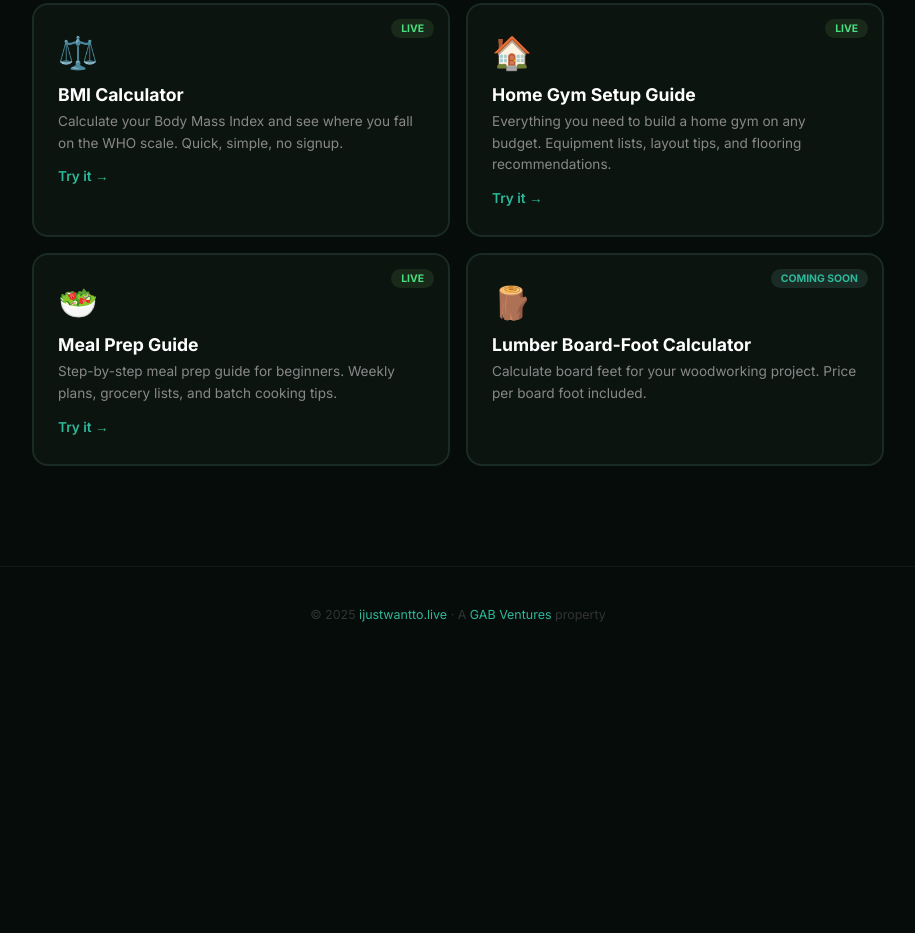
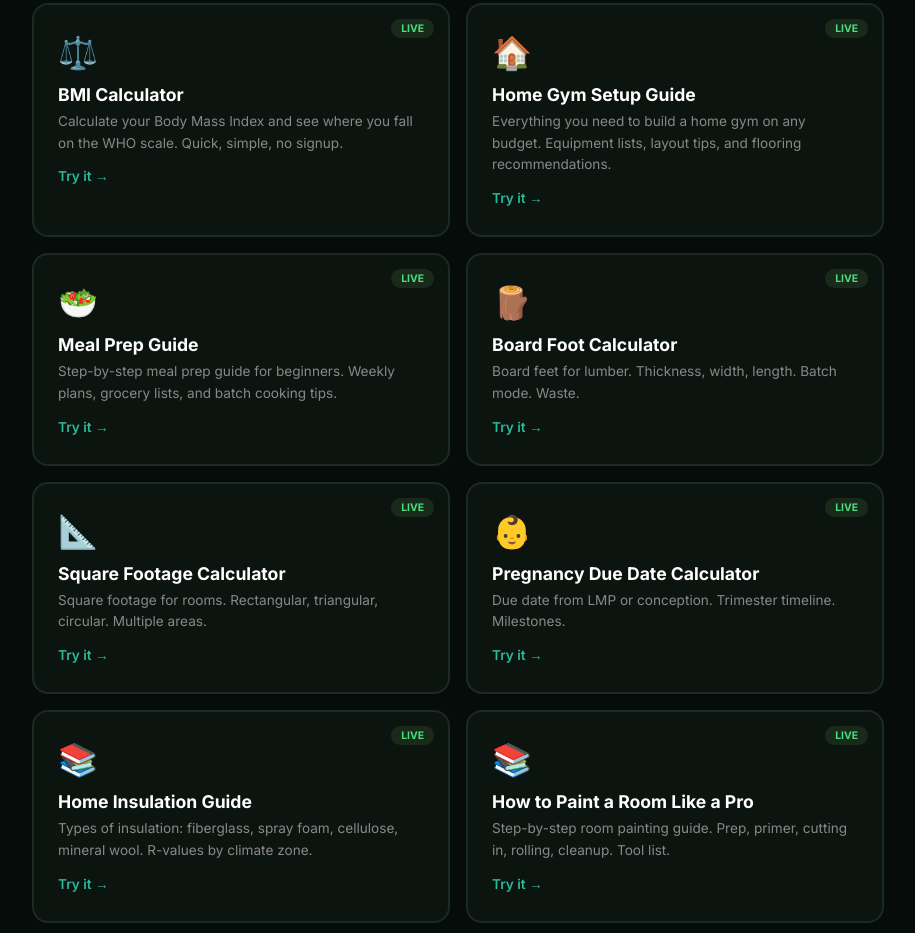
Before and after one commit to GabrielDancause/ijustwantto-live, an Astro site: page / in a window 1280 px wide. Shown: the part 2867-3800 px from the top of the page, without its empty margins (182-1097 px from the left). Before the commit the page ends 3529 px from the top, so only its background shows below. Built offline with nearby package versions, Linux system fonts and the light colour scheme; Astro itself is replaced by a stand-in of ours.

Commit message:
Mark 5 new tools/guides as LIVE on homepage

```diff
--- a/src/pages/index.astro
+++ b/src/pages/index.astro
@@ -27,7 +27,11 @@ const tools = [
   { emoji: "⚖️", name: "BMI Calculator", slug: "/bmi-calculator", desc: "Calculate your Body Mass Index and see where you fall on the WHO scale. Quick, simple, no signup." },
   { emoji: "🏠", name: "Home Gym Setup Guide", slug: "/guide-home-gym", desc: "Everything you need to build a home gym on any budget. Equipment lists, layout tips, and flooring recommendations." },
   { emoji: "🥗", name: "Meal Prep Guide", slug: "/guide-meal-prep", desc: "Step-by-step meal prep guide for beginners. Weekly plans, grocery lists, and batch cooking tips." },
-  { emoji: "🪵", name: "Lumber Board-Foot Calculator", desc: "Calculate board feet for your woodworking project. Price per board foot included.", soon: true },
+  { emoji: "🪵", name: "Board Foot Calculator", slug: "/lumber-calculator", desc: "Board feet for lumber. Thickness, width, length. Batch mode. Waste." },
+  { emoji: "📐", name: "Square Footage Calculator", slug: "/sqft-calculator", desc: "Square footage for rooms. Rectangular, triangular, circular. Multiple areas." },
+  { emoji: "👶", name: "Pregnancy Due Date Calculator", slug: "/pregnancy-calculator", desc: "Due date from LMP or conception. Trimester timeline. Milestones." },
+  { emoji: "📚", name: "Home Insulation Guide", slug: "/guide-insulation", desc: "Types of insulation: fiberglass, spray foam, cellulose, mineral wool. R-values by climate zone." },
+  { emoji: "📚", name: "How to Paint a Room Like a Pro", slug: "/guide-paint-room", desc: "Step-by-step room painting guide. Prep, primer, cutting in, rolling, cleanup. Tool list." },
 ];
 ---
 <html lang="en">
```
